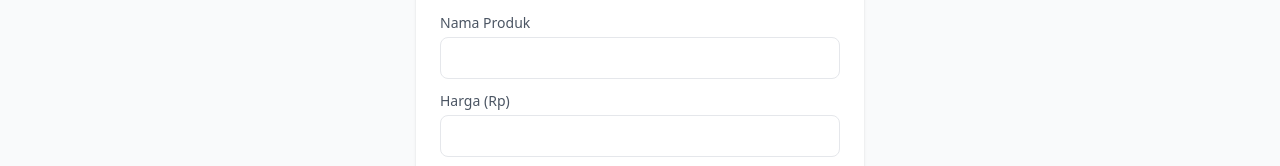
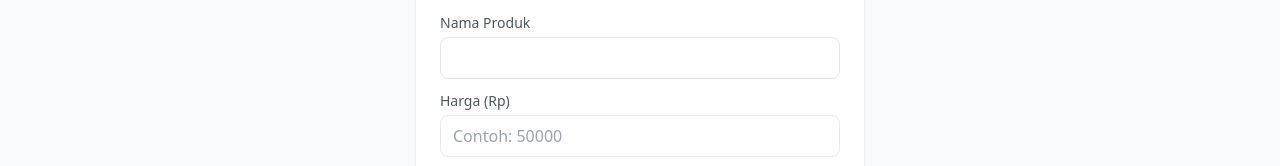
Before and after one commit to MMelonsigma/Toko_online_cihuy, a plain HTML site: page index.html in a window 1280 px wide. Shown: the part 871-1037 px from the top of the page. Drawn offline with nearby package versions, Linux system fonts and the light colour scheme.

Commit message:
perubahan rdi ad yg diubah

```diff
--- a/index.html
+++ b/index.html
@@ -132,7 +132,8 @@
                 <input type="text" id="input-nama" required class="w-full border rounded-lg px-3 py-2 mb-3 focus:outline-none focus:ring-2 focus:ring-blue-500" />
 
                 <label class="block text-sm text-gray-600 mb-1">Harga (Rp)</label>
-                <input type="number" id="input-harga" required min="0" class="w-full border rounded-lg px-3 py-2 mb-3 focus:outline-none focus:ring-2 focus:ring-blue-500" />
+                <!-- Diubah menjadi tipe text agar bisa diketik manual dengan bebas -->
+                <input type="text" id="input-harga" required placeholder="Contoh: 50000" class="w-full border rounded-lg px-3 py-2 mb-3 focus:outline-none focus:ring-2 focus:ring-blue-500" />
 
                 <p id="pesan-error" class="text-red-600 text-sm mb-3 hidden"></p>
 
```
